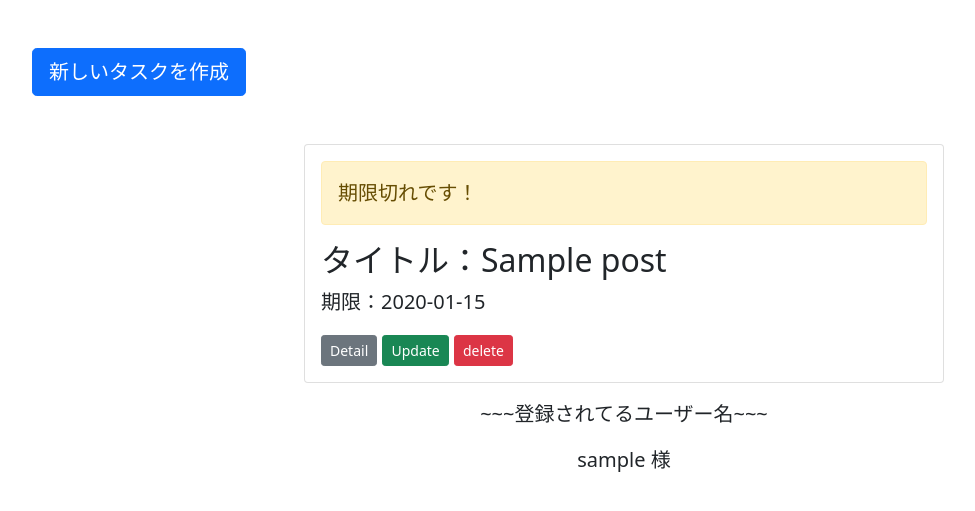
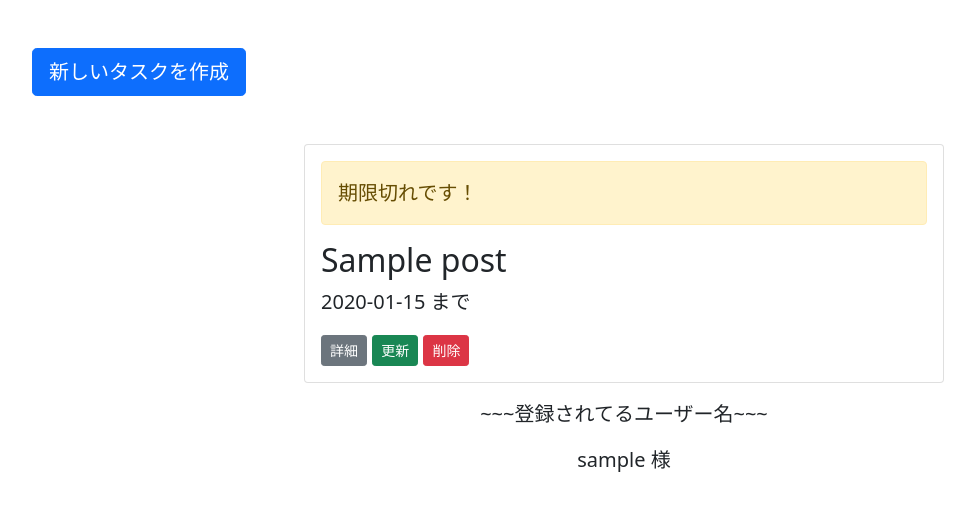
Before and after one commit to N-Naoto/flask_login, a Flask app: page / in a window 1280 px wide. Shown: the part 62-573 px from the top of the page, without its empty margins (16-991 px from the left). Run offline with Flask 2, Linux system fonts and the light colour scheme; the visitor is signed in with stand-in values (Sample User, id 1); tables that the repository leaves empty hold one stand-in row (values such as "Sample post"); parts of the project's set-up code (start-up, migrations or seed data) failed here and were passed over.

Commit message:
レスポンシブ化実装 スマホだけ

```diff
--- a/app/static/css/index_detail.css
+++ /dev/null
@@ -1,4 +0,0 @@
-.nav_bar {
-    display: flex;
-    justify-content: space-between;
-}
--- /dev/null
+++ b/app/static/css/index_detail_update.css
@@ -0,0 +1,11 @@
+.nav_bar {
+    display: flex;
+    justify-content: space-between;
+}
+
+.center {
+    position: absolute;
+    top: 40%;
+    left: 50%;
+    transform: translate(-50%, -50%);
+}
--- a/app/static/css/top_newcomer.css
+++ b/app/static/css/top_newcomer.css
@@ -8,5 +8,5 @@
     position: absolute;
     top: 40%;
     left: 50%;
-    transform: translate(-50%, -50%)
+    transform: translate(-50%, -50%);
 }
--- a/app/templates/create.html
+++ b/app/templates/create.html
@@ -3,15 +3,15 @@
 
 <form class='m-5' action="/index" method='POST'>
     <div class="pb-3">
-        <label for="title" class="form-label">Title</label>
+        <label for="title" class="form-label">タイトル</label>
         <input type="text" class="form-control" name='title'>
     </div>
     <div class="pd-3">
-        <label class="form-label" for="detail">Detail</label>
+        <label class="form-label" for="detail">詳細</label>
         <input type="text" class="form-control" name='detail'>
     </div>
     <div class="form-group mb-3">
-        <label for="due">Due</label>
+        <label for="due">期限</label>
         <input type="date" class="form-control" name='due' required>
     </div>
     <a href="/index" class="btn btn-outline-primary" role='button'>Return</a>
--- a/app/templates/index.html
+++ b/app/templates/index.html
@@ -1,6 +1,6 @@
 {% extends 'base.html' %}
 {% block head %}
-<link rel="stylesheet" href="../static/css/index_detail.css">
+<link rel="stylesheet" href="../static/css/index_detail_update.css">
 {% endblock %}
 {% block body %}
 <nav class="nav_bar">
@@ -10,16 +10,16 @@
 <a class="btn btn-primary btn-lg m-5" href="/create" role='button'>新しいタスクを作成</a>
 {% for post in posts %}
 {% if name == post.user_name %}
-<div class="card w-50 mb-3" style="margin: auto;">
+<div class="card mb-3 col-11 col-sm-6" style="margin: auto;">
     <div class="card-body">
         {% if post.due.date() < today %}
         <div class="alert alert-warning" role="alert">期限切れです！</div>
         {% endif %}
-        <h2 class="card-title">タイトル：{{post.title}}</h2>
-        <p>期限：{{post.due.date()}}</p>
-        <a class="btn btn-secondary btn-sm" href="detail/{{ post.id }}" role='button'>Detail</a>
-        <a class="btn btn-success btn-sm" href="update/{{ post.id }}" role='button'>Update</a>
-        <a class="btn btn-danger btn-sm" href="delete/{{ post.id }}" role='button'>delete</a>
+        <h2 class="card-title">{{post.title}}</h2>
+        <p>{{post.due.date()}} まで</p>
+        <a class="btn btn-secondary btn-sm" href="detail/{{ post.id }}" role='button'>詳細</a>
+        <a class="btn btn-success btn-sm" href="update/{{ post.id }}" role='button'>更新</a>
+        <a class="btn btn-danger btn-sm" href="delete/{{ post.id }}" role='button'>削除</a>
     </div>
 </div>
 {% endif %}
--- a/app/templates/newcomer.html
+++ b/app/templates/newcomer.html
@@ -4,7 +4,7 @@
 {% endblock %}
 {% block body %}
     <div class="background"></div>
-    <div class="card center" style="width: 500px;">
+    <div class="card center col-11 col-sm-6">
         <div class="card-body">
             <h1 class='card-title'>新規登録</h1>
             <form action="/registar" method="post">
--- a/app/templates/top.html
+++ b/app/templates/top.html
@@ -4,7 +4,7 @@
 {% endblock %}
 {% block body %}
     <div class="background"></div>
-    <div class="card center" style="width: 500px;">
+    <div class="card center col-11 col-sm-6">
         <div class="card-body">
             <h1 class="card-title">ログイン</h1>
             <form action="/login" method="post">
@@ -14,7 +14,7 @@
                 <input type="password" class='form-control' name="password" placeholder="password">
                 <input type="submit" class='btn btn-primary' value="ログイン">
             </form>
-            <a href="/newcomer" style="margin: 0 auto;">新規登録はこちら</a>
+            <a href="/newcomer">新規登録はこちら</a>
         </div>
         {% if status == "user_notfound" %}
         <p>ユーザが見つかりません。新規登録しましょう。</p>
--- a/run.py
+++ b/run.py
@@ -1,4 +1,4 @@
 from app.app import app
 
 if __name__ == '__main__':
-    app.run()
+    app.run(debug=True)
```
Also changed, not shown: app/templates/detail.html (+6 -6 lines), app/templates/update.html (+9 -6 lines), README.md.
